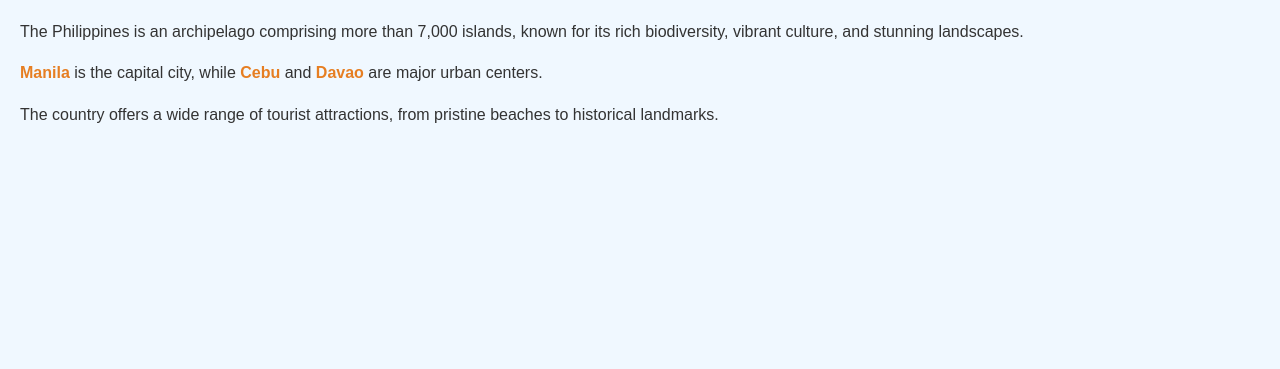
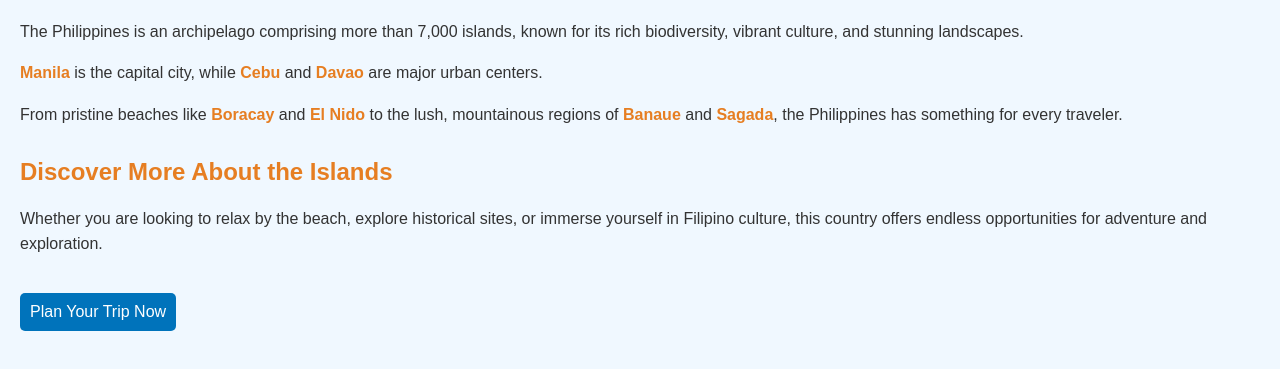
Before and after one commit to Evans22GH/philippines-website, a plain HTML site: page index.html in a window 1280 px wide. Shown: the part 61-430 px from the top of the page. Drawn offline with Linux system fonts and the light colour scheme.

Commit message:
Enhanced content with new call-to-action and information about Phillippine islands

```diff
--- a/index.html
+++ b/index.html
@@ -14,6 +14,10 @@
         h1 {
             color: #0073bb;
         }
+        h2 {
+            color: #e67e22;
+            margin-top: 30px;
+        }
         p {
             line-height: 1.6;
         }
@@ -21,12 +25,27 @@
             color: #e67e22;
             font-weight: bold;
         }
+        .cta {
+            margin-top: 20px;
+            padding: 10px;
+            background-color: #0073bb;
+            color: white;
+            text-align: center;
+            text-decoration: none;
+            display: inline-block;
+            border-radius: 5px;
+        }
     </style>
 </head>
 <body>
     <h1>Welcome to the Philippines</h1>
     <p>The Philippines is an archipelago comprising more than 7,000 islands, known for its rich biodiversity, vibrant culture, and stunning landscapes.</p>
     <p><span class="highlight">Manila</span> is the capital city, while <span class="highlight">Cebu</span> and <span class="highlight">Davao</span> are major urban centers.</p>
-    <p>The country offers a wide range of tourist attractions, from pristine beaches to historical landmarks.</p>
+    <p>From pristine beaches like <span class="highlight">Boracay</span> and <span class="highlight">El Nido</span> to the lush, mountainous regions of <span class="highlight">Banaue</span> and <span class="highlight">Sagada</span>, the Philippines has something for every traveler.</p>
+
+    <h2>Discover More About the Islands</h2>
+    <p>Whether you are looking to relax by the beach, explore historical sites, or immerse yourself in Filipino culture, this country offers endless opportunities for adventure and exploration.</p>
+
+    <a href="<https://www.tourism.gov.ph>" target="_blank" class="cta">Plan Your Trip Now</a>
 </body>
 </html>
```
